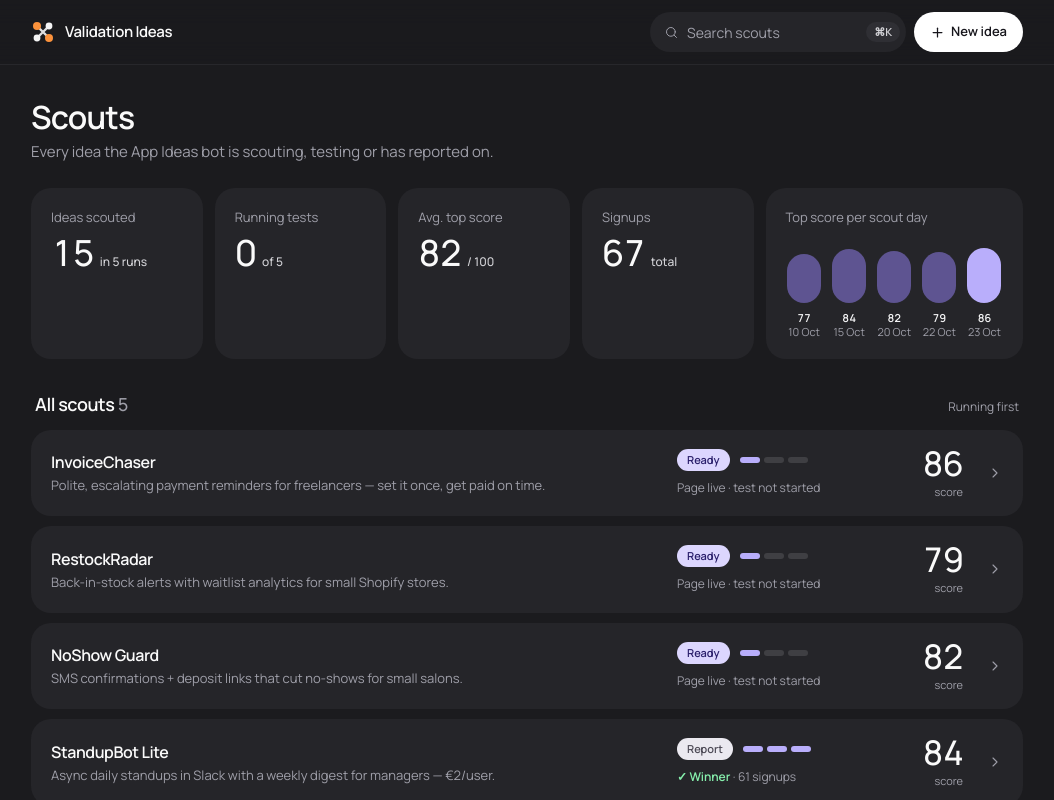
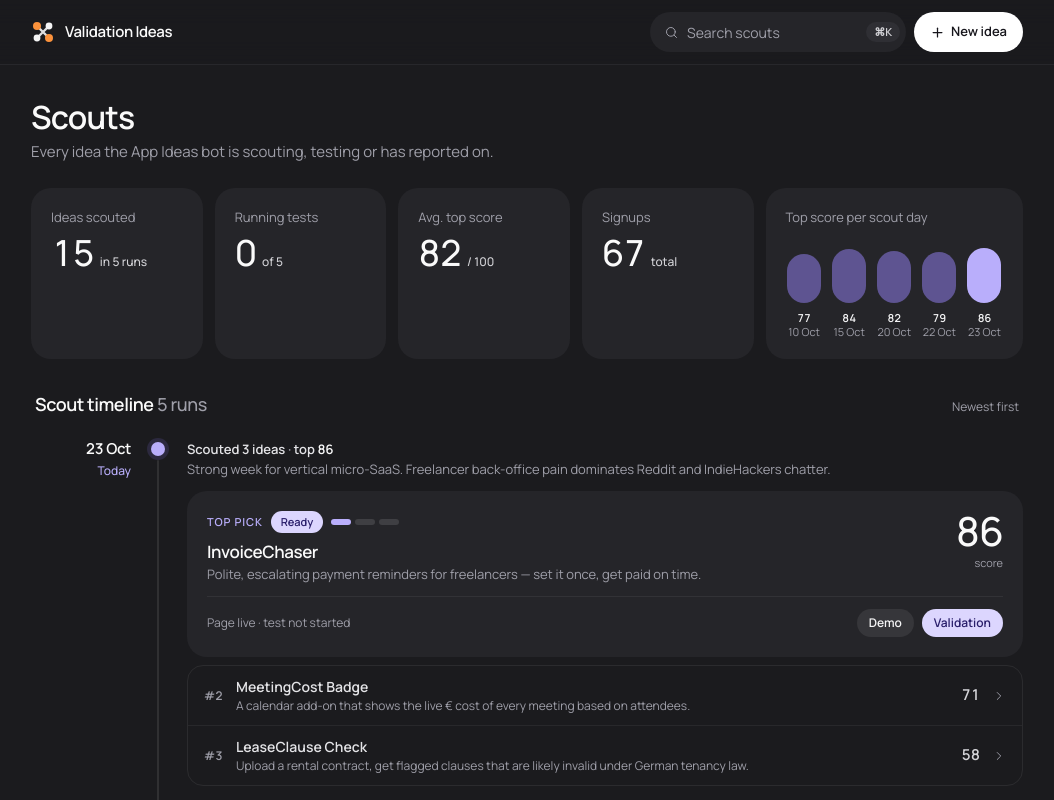
Before and after one commit to judmir/validation-ideas, a Next.js app: page / in a window 1280 px wide. Shown: the top 800 px of the page, without its empty margins (113-1167 px from the left). Built offline with nearby package versions, Linux system fonts and the light colour scheme.

Commit message:
Scout timeline: vertical timeline of runs with top-pick cards and runner-up rows

```diff
--- a/components/ScoutList.tsx
+++ b/components/ScoutList.tsx
@@ -1,9 +1,9 @@
 "use client";
 import Link from "next/link";
-import type { ReactNode } from "react";
-import { ALL_IDEAS, RUNS, eur0, int, shortDate } from "@/lib/data";
+import { useEffect, useState, type ReactNode } from "react";
+import { ALL_IDEAS, RUNS, eur0, int, shortDate, type Idea, type ScoutRun } from "@/lib/data";
 import { initialState, usePersistedMany, useRequests, type QueueState, type ValidationState } from "@/lib/store";
-import { STAGE_ORDER, stageOf, testNumbers, type Stage } from "@/lib/status";
+import { stageOf, testNumbers } from "@/lib/status";
 import { verdict } from "@/lib/verdict";
 import { useSearch } from "./Search";
 import { StageMeter, StatusPill } from "./ui";
@@ -15,42 +15,30 @@ const VAL_KEYS = TOP.map((x) => "val:" + x.idea.id);
 const VAL_FALLBACK = TOP.map((x) => initialState(x.idea));
 const QUEUE_KEYS = RUNNERS.map((x) => "queue:" + x.idea.id);
 const QUEUE_FALLBACK: QueueState[] = RUNNERS.map(() => ({ status: "none" }));
-const BY_DATE = [...RUNS].sort((a, b) => a.date.localeCompare(b.date));
+const NEWEST_FIRST = [...RUNS].sort((a, b) => b.date.localeCompare(a.date));
+const OLDEST_FIRST = [...NEWEST_FIRST].reverse();
 const AVG_TOP = Math.round(TOP.reduce((a, x) => a + x.idea.score, 0) / TOP.length);
-const ms = (iso: string) => new Date(iso + "T12:00:00").getTime();
-
-type Row = { key: string; href?: string; name: string; pitch: string; score?: number; stage: Stage; at: number; meta: ReactNode };
-
-function topRow({ idea, run }: (typeof TOP)[number], v: ValidationState): Row {
-  const n = testNumbers(idea, v);
-  let meta: ReactNode;
-  if (v.status === "running") meta = <><b className="font-semibold text-zinc-100">{eur0(n.spend)}</b> of {eur0(n.total)} · {int(n.signups)} signups</>;
-  else if (v.status === "finished") {
-    const won = verdict(idea, v.result).winner;
-    meta = <><span className={won ? "font-semibold text-[#86efac]" : "font-semibold text-[#fca5a5]"}>{won ? "✓ Winner" : "✕ Not a winner"}</span> · {int(n.signups)} signups</>;
-  } else meta = v.status === "ready" ? "Ad set up · ready to publish" : "Page live · test not started";
-  return { key: idea.id, href: `/idea/${idea.id}/`, name: idea.name, pitch: idea.pitch, score: idea.score, stage: stageOf(v), at: ms(run.date), meta };
-}
+const weekday = (iso: string) => new Date(iso + "T12:00:00").toLocaleDateString("en-GB", { weekday: "short" });
+const localIso = (d: Date) => `${d.getFullYear()}-${String(d.getMonth() + 1).padStart(2, "0")}-${String(d.getDate()).padStart(2, "0")}`;
+const signupsTxt = (n: number) => `${int(n)} signup${Math.round(n) === 1 ? "" : "s"}`;
+const dayMonth = (t: number) => new Date(t).toLocaleDateString("en-GB", { day: "numeric", month: "short" });
 
 export default function ScoutList() {
   const [vals, loaded] = usePersistedMany(VAL_KEYS, VAL_FALLBACK);
   const [queues] = usePersistedMany(QUEUE_KEYS, QUEUE_FALLBACK);
   const [requests] = useRequests();
   const { q, setQ } = useSearch();
+  // "Today" depends on the viewer's clock, so resolve it after mount (static HTML shows weekdays).
+  const [today, setToday] = useState("");
+  useEffect(() => setToday(localIso(new Date())), []);
 
-  const rows: Row[] = [
-    ...TOP.map((x, i) => topRow(x, vals[i])),
-    ...RUNNERS.flatMap(({ idea }, i): Row[] => {
-      const qs = queues[i];
-      return qs.status === "queued"
-        ? [{ key: idea.id, href: `/idea/${idea.id}/create/`, name: idea.name, pitch: idea.pitch, score: idea.score, stage: "scouting", at: qs.at, meta: `Building demo · queued ${new Date(qs.at).toLocaleDateString("en-GB", { day: "numeric", month: "short" })}` }]
-        : [];
-    }),
-    ...requests.map((r): Row => ({ key: r.id, name: r.text, pitch: "New idea · the App Ideas bot is scoring it", stage: "scouting", at: r.at, meta: `Requested ${new Date(r.at).toLocaleDateString("en-GB", { day: "numeric", month: "short" })}` })),
-  ].sort((a, b) => STAGE_ORDER[a.stage] - STAGE_ORDER[b.stage] || b.at - a.at);
+  const valOf = (id: string) => vals[TOP.findIndex((x) => x.idea.id === id)];
+  const queueOf = (id: string) => queues[RUNNERS.findIndex((x) => x.idea.id === id)];
+  const query = q.trim().toLowerCase();
+  const match = (text: string) => !query || text.toLowerCase().includes(query);
+  const runs = NEWEST_FIRST.map((run) => ({ run, ideas: run.ideas.filter((i) => match(i.name + " " + i.pitch)) })).filter((r) => r.ideas.length);
+  const reqs = requests.filter((r) => match(r.text));
 
-  const query = q.trim().toLowerCase();
-  const shown = query ? rows.filter((r) => (r.name + " " + r.pitch).toLowerCase().includes(query)) : rows;
   const nums = TOP.map((x, i) => testNumbers(x.idea, vals[i]));
   const running = vals.filter((v) => v.status === "running").length;
   const signups = nums.reduce((a, n) => a + n.signups, 0);
@@ -67,12 +55,49 @@ export default function ScoutList() {
       </div>
 
       <section aria-labelledby="scouts-title">
-        <div className="mb-3 flex items-baseline justify-between gap-3 px-1">
-          <h2 id="scouts-title" className="text-[18px] font-semibold tracking-tight text-zinc-50">All scouts <span className="font-medium tabular-nums text-zinc-400">{shown.length}</span></h2>
-          <span className="text-[12px] text-zinc-400">Running first</span>
+        <div className="mb-5 flex items-baseline justify-between gap-3 px-1">
+          <h2 id="scouts-title" className="text-[18px] font-semibold tracking-tight text-zinc-50">Scout timeline <span className="font-medium tabular-nums text-zinc-400">{runs.length} runs</span></h2>
+          <span className="text-[12px] text-zinc-400">Newest first</span>
         </div>
-        {shown.length ? (
-          <ul className="space-y-2.5">{shown.map((r) => <li key={r.key}><ScoutRow row={r} /></li>)}</ul>
+        {runs.length || reqs.length ? (
+          <ol className="scout-timeline">
+            {reqs.length > 0 && (
+              <Node date="Queued" sub={`${reqs.length} request${reqs.length > 1 ? "s" : ""}`} dot="scouting" last={!runs.length}>
+                <p className="mb-3 text-[13px] text-zinc-400">The App Ideas bot is scoring new ideas you asked for.</p>
+                <ul className="space-y-2">
+                  {reqs.map((r) => (
+                    <li key={r.id} className="flex items-center gap-3 rounded-2xl border border-dashed border-white/[0.14] px-4 py-3">
+                      <div className="min-w-0 flex-1">
+                        <div className="truncate text-[14px] font-semibold text-zinc-50">{r.text}</div>
+                        <div className="truncate text-[12px] text-zinc-400">Requested {dayMonth(r.at)} · being scored</div>
+                      </div>
+                      <StatusPill stage="scouting" />
+                    </li>
+                  ))}
+                </ul>
+              </Node>
+            )}
+            {runs.map(({ run, ideas }, i) => {
+              const v = valOf(run.ideas[0].id);
+              const live = loaded && v.status === "running";
+              const latest = run.id === NEWEST_FIRST[0].id;
+              return (
+                <Node key={run.id} date={shortDate(run.date)} sub={run.date === today ? "Today" : weekday(run.date)} dot={live ? "running" : latest ? "latest" : "past"} last={i === runs.length - 1}>
+                  <RunSummary run={run} />
+                  <div className="mt-3 space-y-2">
+                    {ideas[0] === run.ideas[0] && <TopPick idea={run.ideas[0]} v={v} loaded={loaded} />}
+                    {ideas.some((x) => x !== run.ideas[0]) && (
+                      <ul className="divide-y divide-white/[0.06] overflow-hidden rounded-2xl border border-white/[0.07]">
+                        {ideas.filter((x) => x !== run.ideas[0]).map((idea) => (
+                          <li key={idea.id}><RunnerUp idea={idea} rank={run.ideas.indexOf(idea) + 1} queue={queueOf(idea.id)} /></li>
+                        ))}
+                      </ul>
+                    )}
+                  </div>
+                </Node>
+              );
+            })}
+          </ol>
         ) : (
           <div className="rounded-[20px] bg-tile p-8 text-center text-[13px] text-zinc-400">
             No scouts match “{q}”. <button onClick={() => setQ("")} className="font-semibold text-zinc-100 underline decoration-accent-light/70 underline-offset-2">Clear search</button>
@@ -80,6 +105,112 @@ export default function ScoutList() {
         )}
       </section>
     </div>
+  );
+}
+
+type Dot = "running" | "latest" | "past" | "scouting";
+const DOT: Record<Dot, string> = {
+  running: "bg-accent-light ring-4 ring-accent/25",
+  latest: "bg-accent-light ring-4 ring-accent/15",
+  scouting: "bg-zinc-300 ring-4 ring-white/[0.08]",
+  past: "bg-zinc-600 ring-4 ring-panel",
+};
+
+/**
+ * One timeline entry. Mobile: line on the left edge, date beside the dot above the content.
+ * ≥ sm: date in its own right-aligned column left of the line.
+ */
+function Node({ date, sub, dot, last, children }: { date: string; sub: string; dot: Dot; last: boolean; children: ReactNode }) {
+  const active = dot !== "past";
+  return (
+    <li className={`relative pl-8 sm:pl-[156px] ${last ? "" : "pb-9"}`}>
+      {!last && <span aria-hidden className="absolute bottom-0 left-[6px] top-[22px] w-0.5 rounded-full bg-white/[0.09] sm:left-[126px]" />}
+      <span aria-hidden className="absolute left-0 top-[4px] grid h-3.5 w-3.5 place-items-center sm:left-[120px]">
+        {(dot === "running" || dot === "scouting") && <span className={`absolute inset-0 animate-ping rounded-full ${dot === "running" ? "bg-accent/50" : "bg-white/20"}`} />}
+        <span className={`relative h-3.5 w-3.5 rounded-full ${DOT[dot]}`} />
+      </span>
+      <div className="mb-2 flex items-baseline gap-2 sm:absolute sm:left-0 sm:top-0 sm:mb-0 sm:w-[100px] sm:flex-col sm:items-end sm:gap-0.5 sm:text-right">
+        <span className={`text-[15px] font-semibold leading-[22px] tracking-tight tabular-nums ${active ? "text-zinc-50" : "text-zinc-200"}`}>{date}</span>
+        <span className={`text-[12px] font-medium ${sub === "Today" || dot === "running" ? "text-accent-light" : "text-zinc-400"}`}>{dot === "running" ? `${sub} · live` : sub}</span>
+      </div>
+      {children}
+    </li>
+  );
+}
+
+function RunSummary({ run }: { run: ScoutRun }) {
+  return (
+    <div className="sm:pt-0.5">
+      <div className="text-[13px] font-semibold text-zinc-200">
+        Scouted {run.ideas.length} ideas <span className="text-zinc-400">·</span> top <span className="tabular-nums text-zinc-50">{run.ideas[0].score}</span>
+      </div>
+      <p className="mt-0.5 line-clamp-2 text-[13px] leading-snug text-zinc-400">{run.summary}</p>
+    </div>
+  );
+}
+
+function statusLine(idea: Idea, v: ValidationState): ReactNode {
+  const n = testNumbers(idea, v);
+  if (v.status === "running") return <><span className="font-semibold text-warm">Live</span> · <b className="font-semibold text-zinc-100">{eur0(n.spend)}</b> of {eur0(n.total)} · {signupsTxt(n.signups)}</>;
+  if (v.status === "finished") {
+    const won = verdict(idea, v.result).winner;
+    return <><span className={won ? "font-semibold text-[#86efac]" : "font-semibold text-[#fca5a5]"}>{won ? "✓ Winner" : "✕ Not a winner"}</span> · {signupsTxt(n.signups)}</>;
+  }
+  return v.status === "ready" ? "Ad set up · ready to publish" : "Page live · test not started";
+}
+
+const pill = "relative z-10 inline-flex h-7 items-center gap-1 whitespace-nowrap rounded-full px-3 text-[12px] font-semibold transition-colors focus-visible:outline-none focus-visible:ring-2 focus-visible:ring-accent-light";
+
+/** The run's top pick: the one with a demo + validation page built. Whole card links to the idea; pills deep-link. */
+function TopPick({ idea, v, loaded }: { idea: Idea; v: ValidationState; loaded: boolean }) {
+  const stage = stageOf(v);
+  const href = `/idea/${idea.id}/`;
+  return (
+    <article className={`group relative rounded-[20px] bg-tile p-4 transition-colors hover:bg-[#2c2c31] sm:p-5 ${loaded && stage === "running" ? "ring-1 ring-inset ring-warm/30" : ""}`}>
+      <div className="flex items-start gap-4">
+        <div className="min-w-0 flex-1">
+          <div className="flex flex-wrap items-center gap-2">
+            <span className="text-[11px] font-semibold uppercase tracking-[0.08em] text-accent-light">Top pick</span>
+            {loaded ? <><StatusPill stage={stage} /><StageMeter stage={stage} /></> : <span className="h-5 w-16 animate-pulse rounded-full bg-white/[0.06]" />}
+          </div>
+          <h3 className="mt-2 text-[17px] font-semibold leading-tight tracking-tight text-zinc-50">
+            <Link href={href} className="after:absolute after:inset-0 after:rounded-[20px] focus-visible:outline-none focus-visible:after:ring-2 focus-visible:after:ring-accent-light">{idea.name}</Link>
+          </h3>
+          <p className="mt-1 line-clamp-2 text-[13px] leading-snug text-zinc-400">{idea.pitch}</p>
+        </div>
+        <div className="shrink-0 text-right">
+          <div className="text-[36px] font-medium leading-none tracking-tight tabular-nums text-zinc-50 sm:text-[40px]">{idea.score}</div>
+          <div className="mt-1 text-[11px] text-zinc-400">score</div>
+        </div>
+      </div>
+      <div className="mt-3 flex flex-wrap items-center justify-between gap-x-4 gap-y-2.5 border-t border-white/[0.06] pt-3">
+        <div className="min-w-0 text-[12px] text-zinc-400">{loaded ? statusLine(idea, v) : "\u00a0"}</div>
+        <div className="flex shrink-0 gap-2">
+          <Link href={`${href}#page`} className={`${pill} bg-white/[0.08] text-zinc-100 hover:bg-white/[0.14]`}>Demo</Link>
+          <Link href={`${href}#${stage === "report" ? "report" : "validate"}`} className={`${pill} bg-accent-pale text-[#2a1f6b] hover:bg-white`}>
+            {stage === "report" ? "Report" : "Validation"}
+          </Link>
+        </div>
+      </div>
+    </article>
+  );
+}
+
+/** Quiet row for #2/#3. Links to the idea's build page, where a demo can be queued. */
+function RunnerUp({ idea, rank, queue }: { idea: Idea; rank: number; queue: QueueState }) {
+  return (
+    <Link href={`/idea/${idea.id}/create/`} className="group flex items-center gap-3 px-4 py-2.5 transition-colors hover:bg-white/[0.04] focus-visible:bg-white/[0.04] focus-visible:outline-none">
+      <span className="w-5 shrink-0 text-[12px] font-semibold tabular-nums text-zinc-400">#{rank}</span>
+      <div className="min-w-0 flex-1">
+        <div className="flex min-w-0 items-center gap-2">
+          <span className="truncate text-[14px] font-semibold text-zinc-200">{idea.name}</span>
+          {queue.status === "queued" && <span className="shrink-0 rounded-full bg-white/[0.09] px-2 text-[11px] font-semibold leading-[18px] text-zinc-200">Demo queued</span>}
+        </div>
+        <div className="truncate text-[12px] text-zinc-400">{idea.pitch}</div>
+      </div>
+      <span className="shrink-0 text-[15px] font-semibold tabular-nums text-zinc-300">{idea.score}</span>
+      <IconChevronRight size={14} className="shrink-0 text-zinc-400 transition-colors group-hover:text-zinc-100" />
+    </Link>
   );
 }
 
@@ -101,9 +232,9 @@ function ScoreBars() {
     <div className="col-span-2 min-w-0 rounded-[20px] bg-tile p-4 sm:p-5 lg:col-span-1">
       <div className="text-[13px] text-zinc-400">Top score per scout day</div>
       <div className="mt-3 flex h-16 items-end gap-2">
-        {BY_DATE.map((run, i) => {
+        {OLDEST_FIRST.map((run, i) => {
           const p = run.ideas[0];
-          const latest = i === BY_DATE.length - 1;
+          const latest = i === OLDEST_FIRST.length - 1;
           return (
             <Link key={run.id} href={`/idea/${p.id}/`} title={`${p.name}: ${p.score} on ${shortDate(run.date)}`} aria-label={`${p.name}: score ${p.score} on ${shortDate(run.date)}`} className="group flex h-full flex-1 items-end justify-center">
               <span className={`w-full max-w-[34px] rounded-full transition-opacity group-hover:opacity-80 ${latest ? "bg-accent-light" : "bg-accent-deep"}`} style={{ height: `${p.score}%` }} />
@@ -112,39 +243,10 @@ function ScoreBars() {
         })}
       </div>
       <div className="mt-2 flex gap-2 text-center text-[11px] leading-tight" aria-hidden>
-        {BY_DATE.map((run) => (
+        {OLDEST_FIRST.map((run) => (
           <div key={run.id} className="min-w-0 flex-1"><div className="font-semibold tabular-nums text-zinc-100">{run.ideas[0].score}</div><div className="truncate text-zinc-400">{shortDate(run.date)}</div></div>
         ))}
       </div>
     </div>
   );
 }
-
-function ScoutRow({ row }: { row: Row }) {
-  const body = (
-    <div className="grid grid-cols-[minmax(0,1fr)_auto] items-center gap-x-4 gap-y-3 sm:grid-cols-[minmax(0,1fr)_210px_auto_16px] sm:gap-x-6">
-      <div className="min-w-0">
-        <h3 className="truncate text-[16px] font-semibold tracking-tight text-zinc-50">{row.name}</h3>
-        <p className="mt-0.5 truncate text-[13px] text-zinc-400">{row.pitch}</p>
-      </div>
-      <div className="order-3 col-span-2 flex min-w-0 items-center gap-3 sm:order-none sm:col-span-1 sm:flex-col sm:items-start sm:gap-2">
-        <div className="flex shrink-0 items-center gap-2.5"><StatusPill stage={row.stage} /><StageMeter stage={row.stage} /></div>
-        <div className="min-w-0 truncate text-[12px] text-zinc-400">{row.meta}</div>
-      </div>
-      <div className="min-w-[52px] text-right">
-        <div className="text-[30px] font-medium leading-none tracking-tight tabular-nums text-zinc-50 sm:text-[34px]">{row.score ?? "–"}</div>
-        <div className="mt-1 text-[11px] text-zinc-400">score</div>
-      </div>
-      <IconChevronRight size={16} className="hidden text-zinc-400 transition-colors group-hover:text-zinc-100 sm:block" />
-    </div>
-  );
-  if (!row.href) return <div className="rounded-[20px] border border-dashed border-white/[0.14] px-4 py-4 sm:px-5">{body}</div>;
-  return (
-    <Link
-      href={row.href}
-      className={`group block rounded-[20px] bg-tile px-4 py-4 transition-colors hover:bg-[#2c2c31] focus-visible:outline-none focus-visible:ring-2 focus-visible:ring-accent-light sm:px-5 ${row.stage === "running" ? "ring-1 ring-inset ring-warm/30" : ""}`}
-    >
-      {body}
-    </Link>
-  );
-}
--- a/lib/status.ts
+++ b/lib/status.ts
@@ -5,9 +5,6 @@ import type { ValidationState } from "./store";
 export type Stage = "scouting" | "ready" | "running" | "report";
 
 export const stageOf = (v: ValidationState): Stage => (v.status === "running" ? "running" : v.status === "finished" ? "report" : "ready");
-
-/** Sort order for the home list: live work first, finished reports last. */
-export const STAGE_ORDER: Record<Stage, number> = { running: 0, scouting: 1, ready: 2, report: 3 };
 
 export const budgetOf = (idea: Idea) => (idea.ad ? idea.ad.budget.daily * idea.ad.budget.days : 0);
 
```
